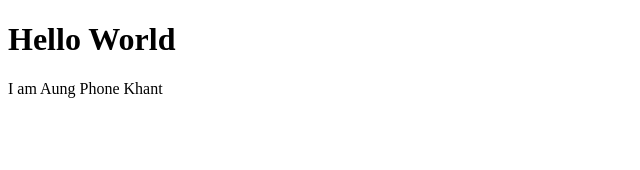
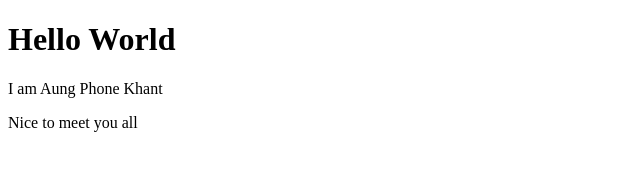
Before and after one commit to AungPhoneKhantLovesTKN/Gittest, a plain HTML site: page index.html in a window 1280 px wide. Shown: the whole page, without its empty margins (0-640 px from the left). Drawn offline with Linux system fonts and the light colour scheme.

Commit message:
adding a paragraph

```diff
--- a/index.html
+++ b/index.html
@@ -8,5 +8,6 @@
 	<body>
 		<h1>Hello World</h1>
 		<header>I am Aung Phone Khant</header>
+		<p>Nice to meet you all</p>
 	</body>
 </html>
```
